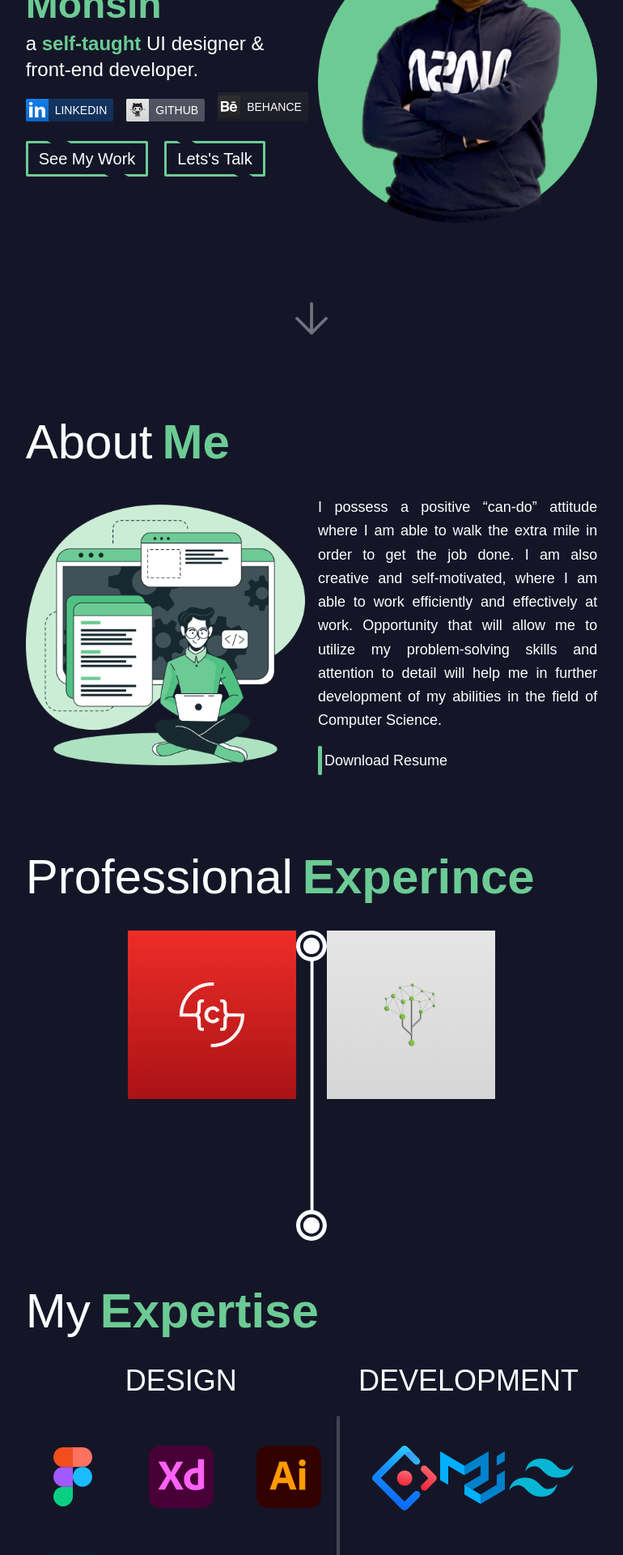
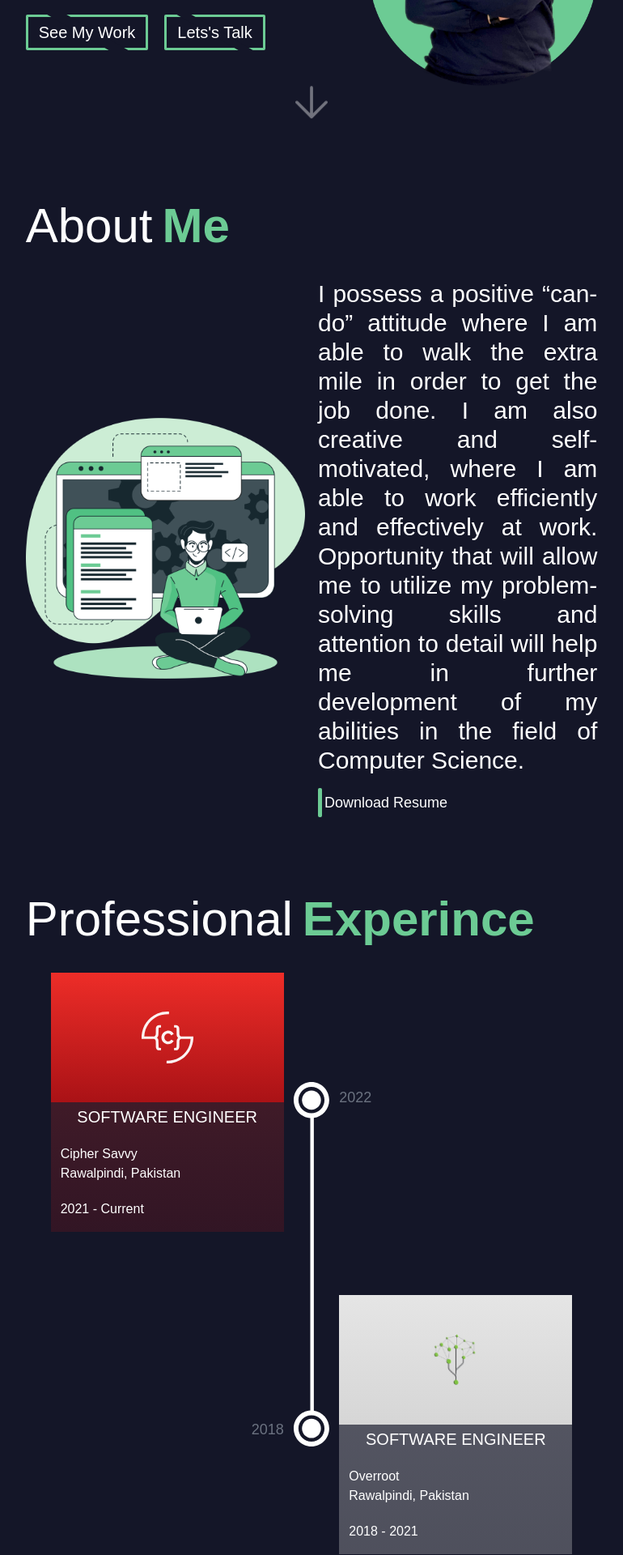
Before and after one commit to MMohsin737/portfolio-site, a React (Create React App) app: page / in a window 1280 px wide. Shown: the part 340-2260 px from the top of the page at 81% size, without its empty margins (255-1025 px from the left). Built offline with nearby package versions, Linux system fonts and the light colour scheme.

Commit message:
(20-01-2022)

```diff
--- a/src/components/sections/about-me/AboutMe.js
+++ b/src/components/sections/about-me/AboutMe.js
@@ -7,7 +7,10 @@ import aboutMeImage from "../../../assets/images/about-me-image.png";
 
 const AboutMe = ({ sectionID }) => {
   return (
-    <div id={sectionID} className={`mt-14 mx-auto xl:w-7/12 lg:w-4/5 md:w-11/12 w-full px-5`}>
+    <div
+      id={sectionID}
+      className={`mt-14 mx-auto xl:w-7/12 lg:w-4/5 md:w-11/12 w-full px-5`}
+    >
       <SectionHeading title="About" subtitle="Me" />
 
       <div
@@ -15,18 +18,32 @@ const AboutMe = ({ sectionID }) => {
                     2xl:grid-cols-2 xl:grid-cols-2 lg:grid-cols-2 md:grid-cols-2 grid-rows-2 gap-4`}
       >
         <div className={``}>
-          <img className={`w-full h-full object-contain`} src={aboutMeImage} alt="illustration" />
+          <img
+            className={`w-full h-full object-contain`}
+            src={aboutMeImage}
+            alt="illustration"
+          />
         </div>
 
-        <div className={`flex flex-col justify-center items-start text-lg text-white font-light text-justify leading-relaxed`}>
-          <p>
-            I possess a positive “can-do” attitude where I am able to walk the extra mile in order to get the job done.
-            I am also creative and self-motivated, where I am able to work efficiently and effectively at work.
-            Opportunity that will allow me to utilize my problem-solving skills and attention to detail will help me in
-            further development of my abilities in the field of Computer Science.
+        <div
+          className={`flex flex-col justify-center items-start text-white font-light text-justify
+                        2xl:text-2xl xl:text-3xl lg:text-3xl md:text-3xl text-3xl`}
+        >
+          <p className={`leading-9`}>
+            I possess a positive “can-do” attitude where I am able to walk the
+            extra mile in order to get the job done. I am also creative and
+            self-motivated, where I am able to work efficiently and effectively
+            at work. Opportunity that will allow me to utilize my
+            problem-solving skills and attention to detail will help me in
+            further development of my abilities in the field of Computer
+            Science.
           </p>
 
-          <CtaBtnV2 customStyle={`mt-4`} title="Download Resume" onPressed={() => {}} />
+          <CtaBtnV2
+            customStyle={`mt-4`}
+            title="Download Resume"
+            onPressed={() => {}}
+          />
         </div>
       </div>
     </div>
--- a/src/components/sections/hero/Hero.js
+++ b/src/components/sections/hero/Hero.js
@@ -12,30 +12,54 @@ const Hero = ({ sectionID, children }) => {
   return (
     <div
       id={sectionID}
-      className={`h-screen flex flex-col py-10 mx-auto xl:w-7/12 lg:w-4/5 md:w-11/12 w-full px-5 items-center`}
+      className={`flex flex-col py-10 mx-auto xl:w-7/12 lg:w-4/5 md:w-11/12 w-full px-5 items-center`}
     >
       <div className={`w-full`}>{children}</div>
 
-      <div
-        className={`mt-10 h-full grid 2xl:grid-rows-1 xl:grid-rows-1 lg:grid-rows-1 md:grid-rows-1 grid-cols-1
-        2xl:grid-cols-2 xl:grid-cols-2 lg:grid-cols-2 md:grid-cols-2 grid-rows-2 gap-4`}
-      >
-        <div className={`flex-1 flex flex-col justify-center items-start`}>
+      <div className={`mt-10 h-full flex flex-row justify-center items-center`}>
+        <div className={`flex-1 flex 2xl:flex-col xl:flex-col lg:flex-col md:flex-col flex-row-reverse justify-center items-start`}>
           <HeroTextConent />
 
-          <div className={`flex 2xl:flex-row xl:flex-row lg:flex-row md:flex-col flex-row justify-between mt-3 `}>
-            <SocialIcon styleClasses={`w-7 h-7`} styleSpacing={`2xl:mr-4 xl:mr-4 lg:mr-4 md:mt-2 mr-4`} type="LinkedIn" onPressed={() => {}} />
-            <SocialIcon styleClasses={`w-7 h-7`} styleSpacing={`2xl:mr-4 xl:mr-4 lg:mr-4 md:mt-2 mr-4`} type="GitHub" onPressed={() => {}} />
-            <SocialIcon styleClasses={`w-7 h-7`} styleSpacing={`2xl:mt-0 xl:mt-0 lg:mt-0 md:mt-2 mt-0`} type="behance" onPressed={() => {}} />
+          <div
+            className={`flex 2xl:flex-row xl:flex-row lg:flex-row md:flex-col flex-row justify-between mt-3 `}
+          >
+            <SocialIcon
+              styleClasses={`w-8 h-8`}
+              styleSpacing={`2xl:mr-4 xl:mr-4 lg:mr-4 md:mt-2 mr-4`}
+              type="LinkedIn"
+              onPressed={() => {}}
+            />
+            <SocialIcon
+              styleClasses={`w-8 h-8`}
+              styleSpacing={`2xl:mr-4 xl:mr-4 lg:mr-4 md:mt-2 mr-4`}
+              type="GitHub"
+              onPressed={() => {}}
+            />
+            <SocialIcon
+              styleClasses={`w-8 h-8`}
+              styleSpacing={`2xl:mr-4 xl:mr-4 lg:mr-4 md:mt-2 mr-4`}
+              type="Behance"
+              onPressed={() => {}}
+            />
           </div>
 
           <div className={`flex flex-row justify-between mt-6`}>
-            <CtaBtnV1 title="See My Work" customStyle={`mr-5 2xl:text-xl xl:text-xl lg:text-xl text-sm`} onPressed={() => {}} />
-            <CtaBtnV1 title="Lets's Talk" customStyle={`2xl:text-xl xl:text-xl lg:text-xl text-sm`} onPressed={() => {}} />
+            <CtaBtnV1
+              title="See My Work"
+              customStyle={`mr-5 2xl:text-xl xl:text-xl lg:text-xl text-sm`}
+              onPressed={() => {}}
+            />
+            <CtaBtnV1
+              title="Lets's Talk"
+              customStyle={`2xl:text-xl xl:text-xl lg:text-xl text-sm`}
+              onPressed={() => {}}
+            />
           </div>
         </div>
 
-        <HeroImage imageSrc={image} />
+        <div className={`w-2/5`}>
+          <HeroImage imageSrc={image} />
+        </div>
       </div>
 
       <HeroScrollDownButton />
--- a/src/components/sections/professional-experince/ProfessionalExperince.js
+++ b/src/components/sections/professional-experince/ProfessionalExperince.js
@@ -1,11 +1,14 @@
 // UI Widgets
 import SectionHeading from "../../ui/section-heading/SectionHeading";
 import CompanyExpCard from "../../ui/company-exp-card/CompanyExpCard";
+import TimelineDivider from "../../ui/timeline-divider/TimelineDivider";
 
 // Image
-import divderImg from "../../../assets/images/divider-image.svg";
 import cipherSavvyLogo from "../../../assets/images/cipher-savvy-logo.svg";
 import overrootLogo from "../../../assets/images/overroot-logo.png";
+
+// Styling
+import classes from "./ProfessionalExperince.module.css";
 
 const ProfessionalExperince = ({ sectionID }) => {
   return (
@@ -16,6 +19,7 @@ const ProfessionalExperince = ({ sectionID }) => {
       <SectionHeading title="Professional" subtitle="Experince" />
 
       <div className={`flex flex-row justify-center`}>
+        <div className={`flex flex-col`}>
           <CompanyExpCard
             imgSrc={cipherSavvyLogo}
             jobTitle="Software Engineer"
@@ -23,17 +27,31 @@ const ProfessionalExperince = ({ sectionID }) => {
             location="Rawalpindi, Pakistan"
             dateJoiningEnding="2021 - Current"
             backgroundColor="red"
+            spacingStyle={``}
           />
 
-        {/* Divider */}
-        <div className={`h-96`}>
-          <img
-            className={`w-full h-full object-contain`}
-            src={divderImg}
-            alt="divider"
-          />
+          <div className={`flex-grow flex justify-end`}>
+            <span
+              className={`block mt-auto text-lg text-gray-500 font-medium  ${classes["mt-bottom-140"]}`}
+            >
+              2018
+            </span>
+          </div>
         </div>
 
+        {/* Divider */}
+        <TimelineDivider barHeight="large" />
+
+        <div className={`flex flex-col h-max`}>
+          <div
+            className={`flex-grow flex justify-start items-start ${classes["mt-bottom-90"]}`}
+          >
+            <span
+              className={`block mt-auto text-lg text-gray-500 font-medium mb-2 ${classes["my-140"]}`}
+            >
+              2022
+            </span>
+          </div>
           <CompanyExpCard
             imgSrc={overrootLogo}
             jobTitle="Software Engineer"
@@ -41,7 +59,9 @@ const ProfessionalExperince = ({ sectionID }) => {
             location="Rawalpindi, Pakistan"
             dateJoiningEnding="2018 - 2021"
             backgroundColor="white"
+            spacingStyle={``}
           />
+        </div>
       </div>
     </div>
   );
--- a/src/components/sections/professional-experince/ProfessionalExperince.module.css
+++ b/src/components/sections/professional-experince/ProfessionalExperince.module.css
@@ -1,11 +1,12 @@
-.mt-top-144px {
-  margin-top: 144px;
+.mt-bottom-140 {
+  margin-bottom: 140px;
 }
 
-.mt-top-151px {
-  margin-top: 151px;
+.my-140 {
+  margin-top: 140px;
+  margin-bottom: 140px;
 }
 
-.mt-top-171px {
-  margin-top: 171px;
+.mt-bottom-90 {
+  margin-bottom: 90px;
 }
--- a/src/components/ui/company-exp-card/CompanyExpCard.js
+++ b/src/components/ui/company-exp-card/CompanyExpCard.js
@@ -1,15 +1,45 @@
 // Styling
 import classes from "./CompanyExpCard.module.css";
 
-const CompanyExpCard = ({ imgSrc, jobTitle, companyTitle, location, dateJoiningEnding, backgroundColor }) => {
-  const icoBG = backgroundColor.toLowerCase() === "red" ? classes.redIconBG : classes.whiteIconBG;
-  const cardBG = backgroundColor.toLowerCase() === "red" ? classes.redBodyBG : classes.whiteBodyBG;
+const CompanyExpCard = ({
+  imgSrc,
+  jobTitle,
+  companyTitle,
+  location,
+  dateJoiningEnding,
+  backgroundColor,
+  spacingStyle
+}) => {
+  const icoBG =
+    backgroundColor.toLowerCase() === "red"
+      ? classes.redIconBG
+      : classes.whiteIconBG;
+  const cardBG =
+    backgroundColor.toLowerCase() === "red"
+      ? classes.redBodyBG
+      : classes.whiteBodyBG;
 
-  return <div>
-    <div className={`w-52 p-16 ${icoBG}`}>
-      <img className={`w-full h-full object-contain`} src={imgSrc} alt={companyTitle} />
+  return (
+    <div className={`w-72 ${spacingStyle}`}>
+      <div className={`h-40 ${icoBG} flex justify-center items-center`}>
+        <div className={`w-16`}>
+          <img
+            className={`w-full h-full object-contain`}
+            src={imgSrc}
+            alt={companyTitle}
+          />
+        </div>
+      </div>
+      <div className={`${cardBG} py-1 px-3`}>
+        <h4 className={`text-center text-white text-xl font-normal uppercase`}>{jobTitle}</h4>
+        <div className={`text-white my-5 text-base`}>
+          <span className={`block`}>{companyTitle}</span>
+          <span className={`block`}>{location}</span>
+        </div>
+        <span className={`text-white text-base mb-3 block`}>{dateJoiningEnding}</span>
+      </div>
     </div>
-  </div>;
+  );
 };
 
 export default CompanyExpCard;
--- a/src/components/ui/company-exp-card/CompanyExpCard.module.css
+++ b/src/components/ui/company-exp-card/CompanyExpCard.module.css
@@ -5,7 +5,7 @@
 }
 
 .redBodyBG {
-  background-color: var(--redLinearLow);
+  background: var(--redLinearLow);
 }
 
 .whiteIconBG {
@@ -13,5 +13,5 @@
 }
 
 .whiteBodyBG {
-  background-color: var(--whiteLinearLow);
+  background: var(--whiteLinearLow);
 }
--- a/src/components/ui/hero-text-content/HeroTextContent.js
+++ b/src/components/ui/hero-text-content/HeroTextContent.js
@@ -5,13 +5,13 @@ const HeroTextConent = () => {
   return (
     <div>
       <h1
-        className={`xl:text-5xl lg:text-4xl md:text-4xl text-5xl text-white font-light
+        className={`2xl:text-7xl xl:text-5xl lg:text-4xl md:text-4xl text-5xl text-white font-light
                       2xl:text-left xl:text-left lg:text-left md:text-left text-center`}
       >
         Hey, I'm <span className={`font-bold ${classes["text-Primary-Color"]}`}>Mohsin</span>
       </h1>
       <h3
-        className={`xl:text-2xl lg:text-2xl md:text-2xl text-2xl mr-5 mt-2 leading-tight
+        className={`2xl:text-4xl xl:text-2xl lg:text-2xl md:text-2xl text-2xl mr-5 mt-2 leading-tight
                       2xl:text-left xl:text-left lg:text-left md:text-left text-center text-white font-light`}
       >
         a <span className={`font-bold ${classes["text-Primary-Color"]}`}>self-taught</span> UI designer & front-end
--- /dev/null
+++ b/src/components/ui/timeline-divider/TimelineDivider.js
@@ -0,0 +1,20 @@
+// Styling
+import classes from "./TimelineDivider.module.css";
+
+// Image
+import divderImg from "../../../assets/images/divider-image.svg";
+
+const TimelineDivider = ({ barHeight }) => {
+    const barHG = barHeight.toLowerCase() === "large" ? classes.lHG : classes.sHG;
+  return (
+    <div className={`${barHG} mx-3 ${classes.centerCard}`}>
+      <img
+        className={`w-full h-full object-contain`}
+        src={divderImg}
+        alt="divider"
+      />
+    </div>
+  );
+};
+
+export default TimelineDivider;
--- /dev/null
+++ b/src/components/ui/timeline-divider/TimelineDivider.module.css
@@ -0,0 +1,7 @@
+.centerCard {
+  margin-top: 135px;
+}
+
+.lHG {
+  height: 450px;
+}
--- a/src/theme/siteColors.css
+++ b/src/theme/siteColors.css
@@ -30,7 +30,7 @@
   --redLinear: linear-gradient(180deg, #ed2d28, #aa1216);
   --redLinearLow: linear-gradient(
     180deg,
-    rgba(237, 45, 40, 0.5),
-    rgba(170, 18, 22, 0.5)
+    rgba(237, 45, 40, 0.2),
+    rgba(170, 18, 22, 0.2)
   );
 }
```
Lines whose indentation alone changed are shown as unchanged.
